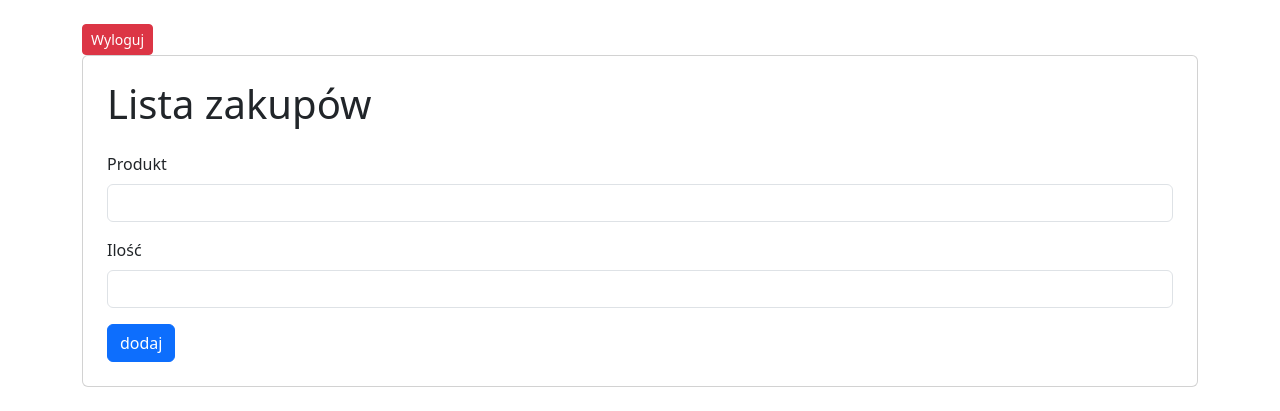
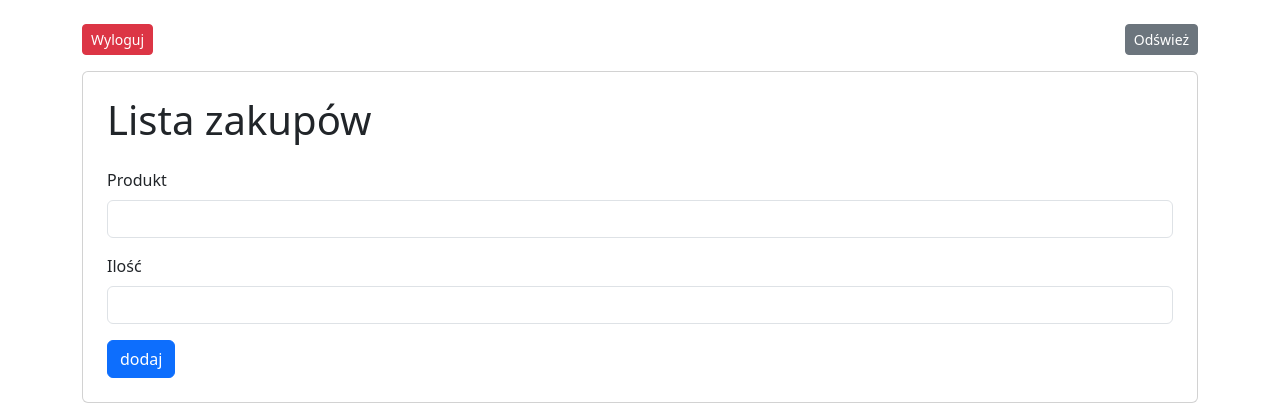
Before and after one commit to konrad-py/flask-calculate, a Flask app: page / in a window 1280 px wide. Shown: the top 411 px of the page. Run offline with Flask 3, Linux system fonts and the light colour scheme; the visitor is signed in with stand-in values (Sample User, id 1); data that the repository does not hold is empty.

Commit message:
dodanie przycisku odswiez

```diff
--- a/templates/index.html
+++ b/templates/index.html
@@ -11,7 +11,9 @@
 
 <body>
     <div class="container mt-4">
-        <a href="{{ url_for('logout') }}" class="btn btn-sm btn-danger">Wyloguj</a>
+        <div class="d-flex justify-content-between mb-3">
+        <a href="{{ url_for('logout') }}" class="btn btn-sm btn-danger">Wyloguj</a><a href="{{ url_for('index') }}" class="btn btn-sm btn-secondary">Odśwież</a>
+        </div>
         <div class="card p-4 mb-4">
     <form id="zakupy" action="{{ form_action }}" method="POST">
         <h1 class="mb-4">Lista zakupów</h1>
```
Also changed, not shown: README.md.
